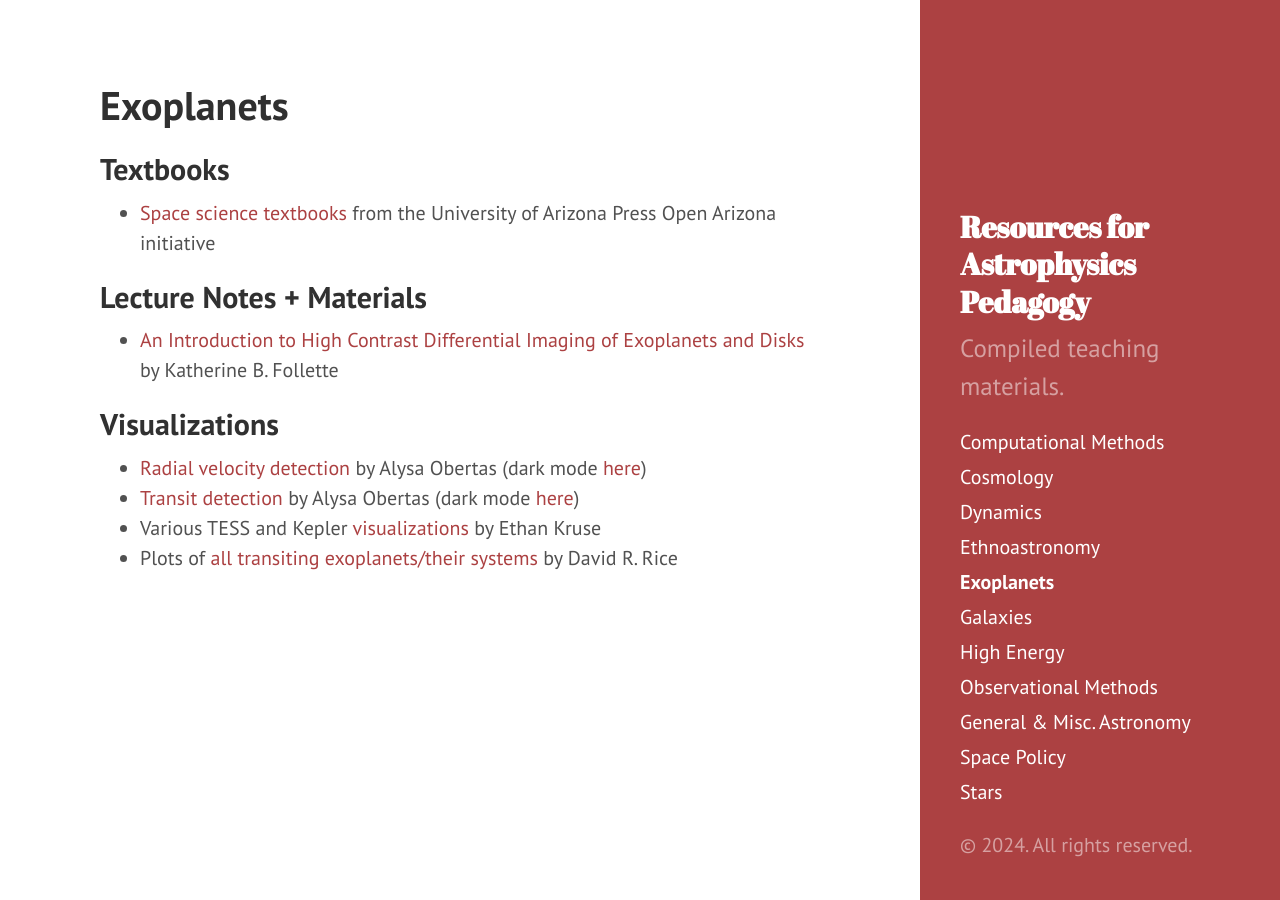
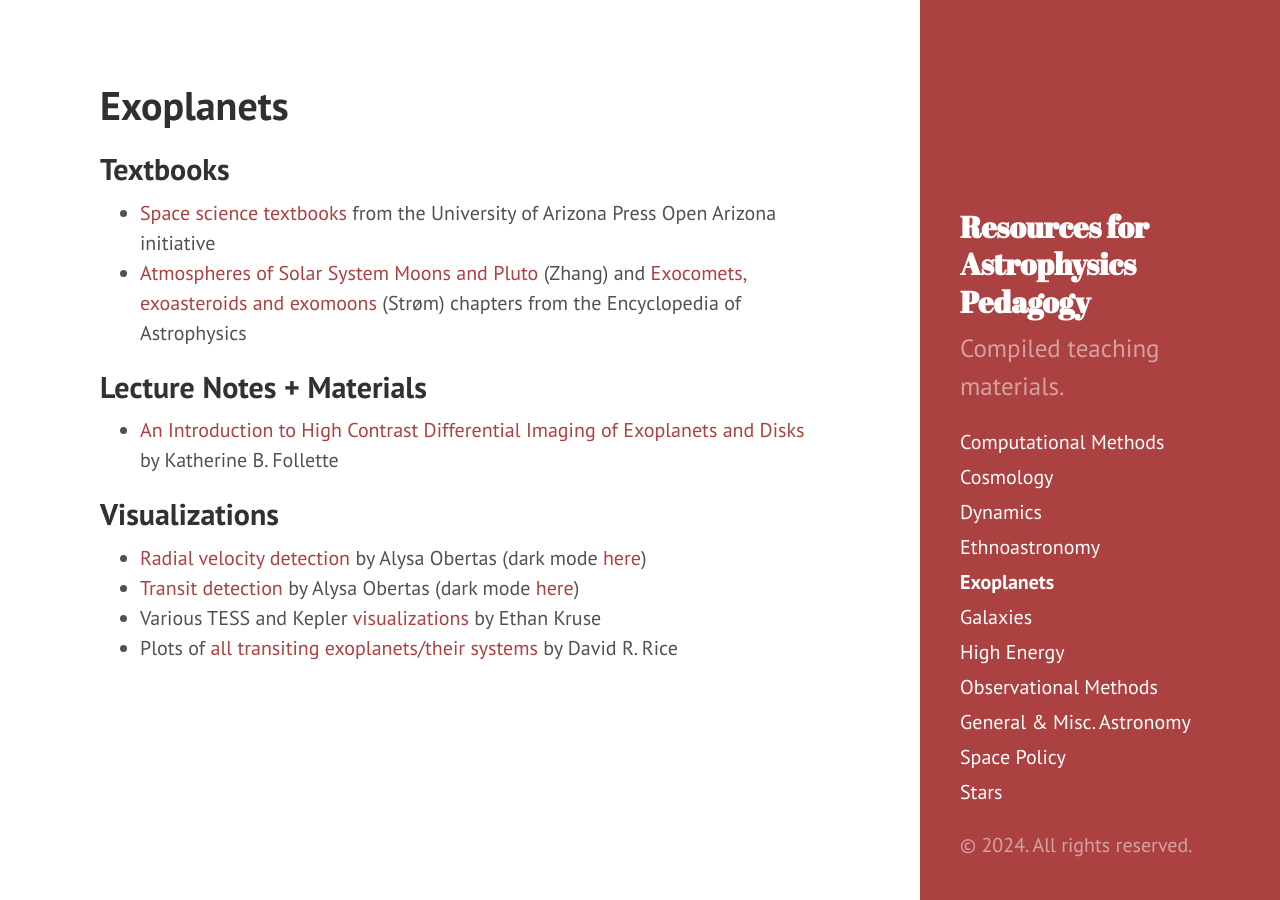
Before and after one commit to astroteaching/astroteaching.github.io, a Jekyll site: the page built from exoplanets.md, in a window 1280 px wide. Built offline with Jekyll 4.4.1, drawn with Linux system fonts in a browser that asks for light colours.

Commit message:
add encyclopedia chapters

```diff
--- a/exoplanets.md
+++ b/exoplanets.md
@@ -4,7 +4,8 @@ title: Exoplanets
 ---
 
 ## Textbooks
-- [Space science textbooks](https://open.uapress.arizona.edu/projects/project-collection/spacescience?collectionOrder=spacescience) from the University of Arizona Press Open Arizona initiative
+- [Space science textbooks](https://open.uapress.arizona.edu/projects/project-collection/spacescience?collectionOrder=spacescience){:target="_blank"} from the University of Arizona Press Open Arizona initiative
+- [Atmospheres of Solar System Moons and Pluto](https://arxiv.org/abs/2410.04595){:target="_blank"} (Zhang) and [Exocomets, exoasteroids and exomoons](https://arxiv.org/abs/2410.06248){:target="_blank"} (Strøm) chapters from the Encyclopedia of Astrophysics
 
 ## Lecture Notes + Materials
 - [An Introduction to High Contrast Differential Imaging of Exoplanets and Disks](https://arxiv.org/abs/2308.01354){:target="_blank"} by Katherine B. Follette
```
Also changed, not shown: stars.md (+1 -1 lines).
